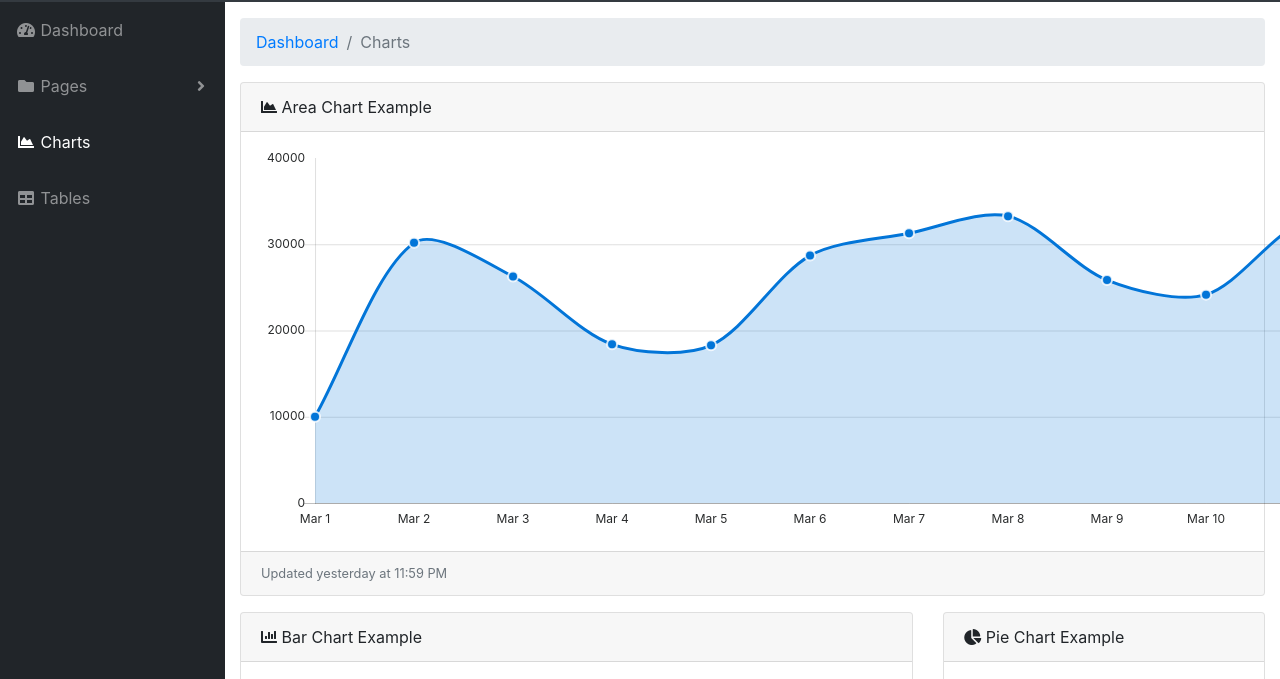
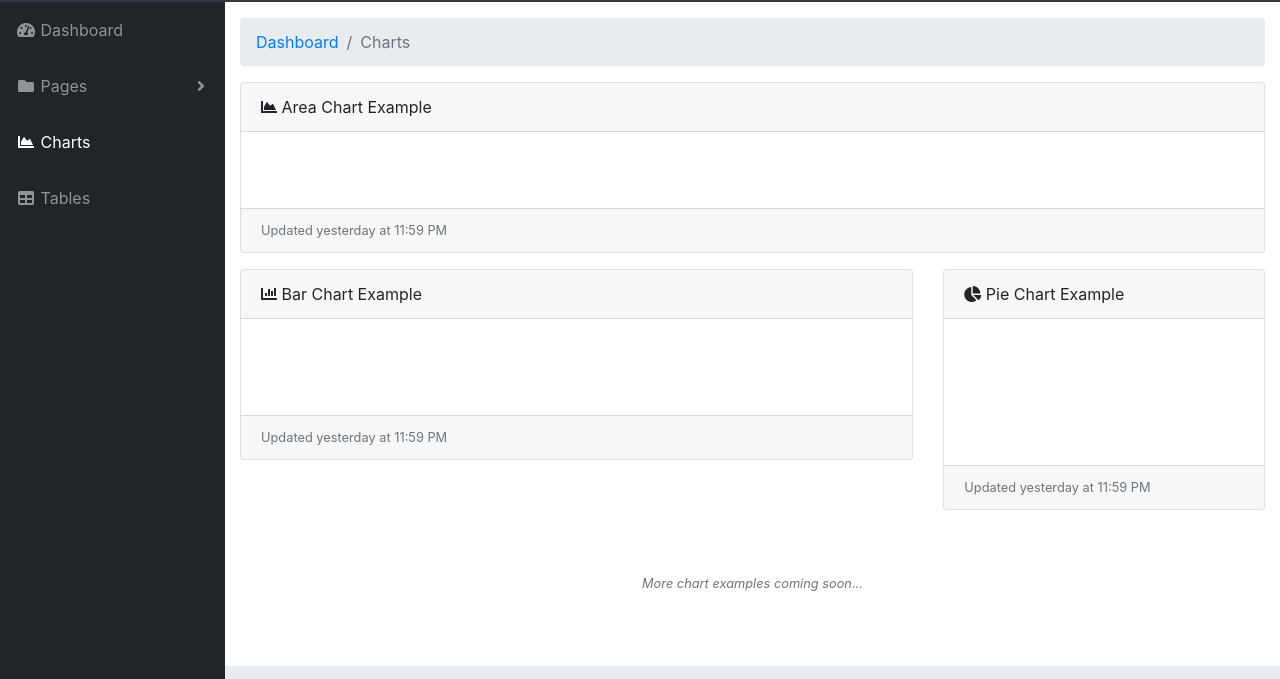
Before and after one commit to Abdullah2Cool/WAT-Health, a website with bundled scripts: page Scratches/dashboard/charts.html in a window 1280 px wide. Shown: the part 54-733 px from the top of the page. Built offline with nearby package versions, Linux system fonts and the light colour scheme.

Commit message:
Dashboard

```diff
--- a/Scratches/dashboard/js/demo/chart-area-demo.js
+++ /dev/null
@@ -1,54 +0,0 @@
-// Set new default font family and font color to mimic Bootstrap's default styling
-Chart.defaults.global.defaultFontFamily = '-apple-system,system-ui,BlinkMacSystemFont,"Segoe UI",Roboto,"Helvetica Neue",Arial,sans-serif';
-Chart.defaults.global.defaultFontColor = '#292b2c';
-
-// Area Chart Example
-var ctx = document.getElementById("myAreaChart");
-var myLineChart = new Chart(ctx, {
-  type: 'line',
-  data: {
-    labels: ["Mar 1", "Mar 2", "Mar 3", "Mar 4", "Mar 5", "Mar 6", "Mar 7", "Mar 8", "Mar 9", "Mar 10", "Mar 11", "Mar 12", "Mar 13"],
-    datasets: [{
-      label: "Sessions",
-      lineTension: 0.3,
-      backgroundColor: "rgba(2,117,216,0.2)",
-      borderColor: "rgba(2,117,216,1)",
-      pointRadius: 5,
-      pointBackgroundColor: "rgba(2,117,216,1)",
-      pointBorderColor: "rgba(255,255,255,0.8)",
-      pointHoverRadius: 5,
-      pointHoverBackgroundColor: "rgba(2,117,216,1)",
-      pointHitRadius: 50,
-      pointBorderWidth: 2,
-      data: [10000, 30162, 26263, 18394, 18287, 28682, 31274, 33259, 25849, 24159, 32651, 31984, 38451],
-    }],
-  },
-  options: {
-    scales: {
-      xAxes: [{
-        time: {
-          unit: 'date'
-        },
-        gridLines: {
-          display: false
-        },
-        ticks: {
-          maxTicksLimit: 7
-        }
-      }],
-      yAxes: [{
-        ticks: {
-          min: 0,
-          max: 40000,
-          maxTicksLimit: 5
-        },
-        gridLines: {
-          color: "rgba(0, 0, 0, .125)",
-        }
-      }],
-    },
-    legend: {
-      display: false
-    }
-  }
-});
--- a/Scratches/dashboard/js/demo/chart-bar-demo.js
+++ /dev/null
@@ -1,46 +0,0 @@
-// Set new default font family and font color to mimic Bootstrap's default styling
-Chart.defaults.global.defaultFontFamily = '-apple-system,system-ui,BlinkMacSystemFont,"Segoe UI",Roboto,"Helvetica Neue",Arial,sans-serif';
-Chart.defaults.global.defaultFontColor = '#292b2c';
-
-// Bar Chart Example
-var ctx = document.getElementById("myBarChart");
-var myLineChart = new Chart(ctx, {
-  type: 'bar',
-  data: {
-    labels: ["January", "February", "March", "April", "May", "June"],
-    datasets: [{
-      label: "Revenue",
-      backgroundColor: "rgba(2,117,216,1)",
-      borderColor: "rgba(2,117,216,1)",
-      data: [4215, 5312, 6251, 7841, 9821, 14984],
-    }],
-  },
-  options: {
-    scales: {
-      xAxes: [{
-        time: {
-          unit: 'month'
-        },
-        gridLines: {
-          display: false
-        },
-        ticks: {
-          maxTicksLimit: 6
-        }
-      }],
-      yAxes: [{
-        ticks: {
-          min: 0,
-          max: 15000,
-          maxTicksLimit: 5
-        },
-        gridLines: {
-          display: true
-        }
-      }],
-    },
-    legend: {
-      display: false
-    }
-  }
-});
--- a/Scratches/dashboard/js/demo/chart-pie-demo.js
+++ /dev/null
@@ -1,16 +0,0 @@
-// Set new default font family and font color to mimic Bootstrap's default styling
-Chart.defaults.global.defaultFontFamily = '-apple-system,system-ui,BlinkMacSystemFont,"Segoe UI",Roboto,"Helvetica Neue",Arial,sans-serif';
-Chart.defaults.global.defaultFontColor = '#292b2c';
-
-// Pie Chart Example
-var ctx = document.getElementById("myPieChart");
-var myPieChart = new Chart(ctx, {
-  type: 'pie',
-  data: {
-    labels: ["Blue", "Red", "Yellow", "Green"],
-    datasets: [{
-      data: [12.21, 15.58, 11.25, 8.32],
-      backgroundColor: ['#007bff', '#dc3545', '#ffc107', '#28a745'],
-    }],
-  },
-});
--- a/Scratches/dashboard/js/demo/datatables-demo.js
+++ /dev/null
@@ -1,4 +0,0 @@
-// Call the dataTables jQuery plugin
-$(document).ready(function() {
-  $('#dataTable').DataTable();
-});
```
Also changed, not shown: Scratches/dashboard/dashboard.html (renamed from Scratches/dashboard/blank.html, +31 -38 lines), Scratches/dashboard/package.json (deleted, +0 -48 lines), Scratches/dashboard/.travis.yml (deleted), 2 other files.
